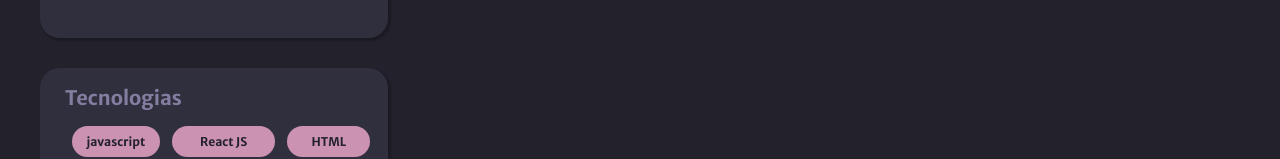
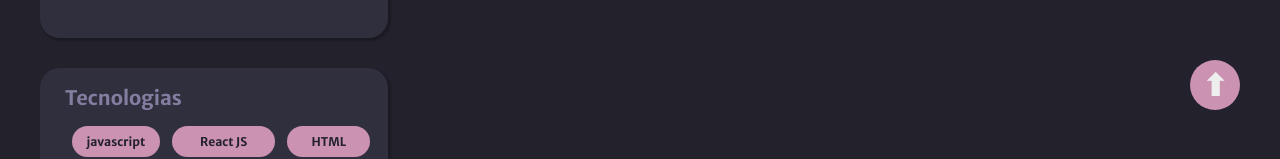
Before and after one commit to dshzr/portifolio, a React (Create React App) app: page / in a window 1280 px wide. Shown: the part 650-809 px from the top of the page. Built offline with nearby package versions, Linux system fonts and the light colour scheme; no server answers.

Commit message:
adicionando botao para subir scroll para começo da pagina, quando chegar ao final

```diff
--- /dev/null
+++ b/src/Components/ButtonUpPage/ButtonUpPage.module.css
@@ -0,0 +1,17 @@
+.botao {
+  content: "";
+  width: 50px;
+  height: 50px;
+  background-color: var(--bg-techs);
+  position: fixed;
+  bottom: 40px;
+  right: 40px;
+  display: flex;
+  justify-content: center;
+  align-items: center;
+  font-size: 30px;
+  border-radius: 50%;
+  color: #eee;
+  font-weight: 700;
+  cursor: pointer;
+}
--- /dev/null
+++ b/src/Components/ButtonUpPage/index.jsx
@@ -0,0 +1,14 @@
+import React from "react";
+import styles from "./ButtonUpPage.module.css";
+const ButtonUpPage = () => {
+  function upPage() {
+    window.scroll(0, 0);
+  }
+  return (
+    <div className={styles.botao} onClick={upPage}>
+      ⬆
+    </div>
+  );
+};
+
+export default ButtonUpPage;
--- a/src/Components/CardRecentsPosts/index.jsx
+++ b/src/Components/CardRecentsPosts/index.jsx
@@ -1,9 +1,10 @@
 import React from "react";
 import styles from "./CardRecentsPosts.module.css";
 import profile from "../../Assets/img/profilepic.jpg";
+
 const CardRecentsPosts = () => {
   return (
-    <div className={styles.card}>
+    <div className={styles.card + ' recents'}>
       <img src={profile} alt="" />
       <div className={styles.infos}>
         <h4>Erro adb devices no Genymotion e Android Studio (React Native)</h4>
--- a/src/Pages/Home/Home.module.css
+++ b/src/Pages/Home/Home.module.css
@@ -46,3 +46,7 @@
   gap: 20px;
   align-items: flex-start;
 }
+
+* {
+  scroll-behavior: smooth;
+}
--- a/src/Pages/Home/index.jsx
+++ b/src/Pages/Home/index.jsx
@@ -8,12 +8,25 @@ import CardTechs from "../../Components/CardTechs";
 import CardExtended from "../../Components/CardExtended";
 import CardProjects from "../../Components/CardProjects";
 import CardRecentsPosts from "../../Components/CardRecentsPosts";
+import ButtonUpPage from "../../Components/ButtonUpPage";
 
-import { useState, useEffect } from "react";
+import { useState, useEffect, useRef } from "react";
 const Home = () => {
   const [user, setUser] = useState(null);
   const [repos, setRepos] = useState(null);
   const [showAll, setShowAll] = useState(false);
+  const [showButtonUp, setShowButtonUp] = useState(false);
+  useEffect(() => {
+    async function observar() {
+      const p = document.querySelector(".recents");
+      const observer = new IntersectionObserver((entries) =>
+        setShowButtonUp(entries[0].isIntersecting)
+      );
+      observer.observe(p);
+    }
+    observar();
+  }, []);
+
   useEffect(() => {
     const getGithubUser = async () => {
       try {
@@ -92,6 +105,7 @@ const Home = () => {
         <CardExtended titulo="Recent Posts" />
         <CardRecentsPosts />
       </div>
+      {showButtonUp && <ButtonUpPage />}
     </div>
   );
 };
```
